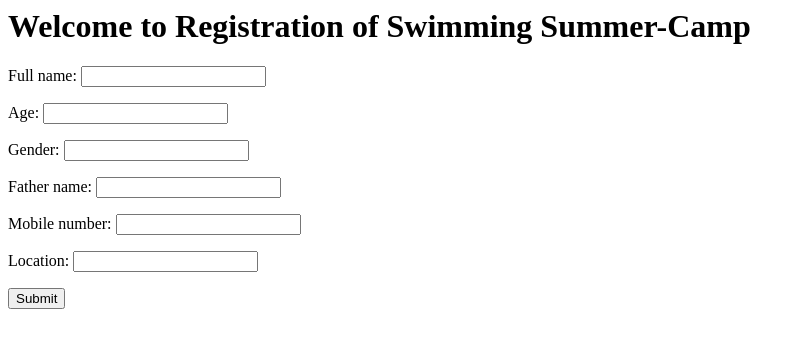
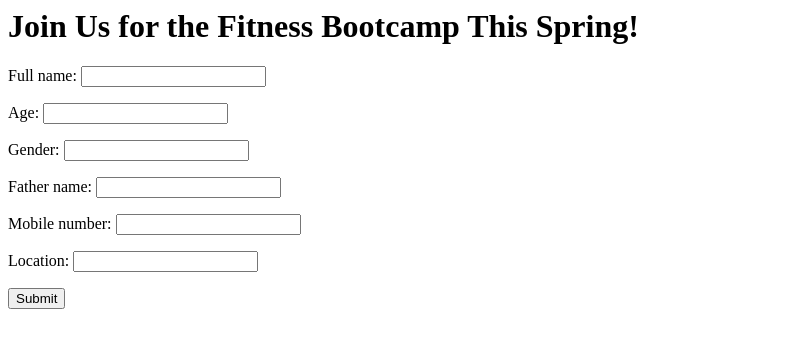
Before and after one commit to vinod-kha/summercamp-registration-python-django, a Django app: page /registration/ in a window 1280 px wide. Shown: the top 348 px of the page, without its empty margins (0-805 px from the left). Run offline with Django 4.2, Linux system fonts and the light colour scheme.

Commit message:
Modified Home page

```diff
--- a/registration/templates/registration/register.html
+++ b/registration/templates/registration/register.html
@@ -1,4 +1,4 @@
-<h1>Welcome to Registration of Swimming Summer-Camp </h1>
+<h1>Join Us for the Fitness Bootcamp This Spring! </h1>
 <form method="post">
     {% csrf_token %}
     {{ form.as_p }}
```
